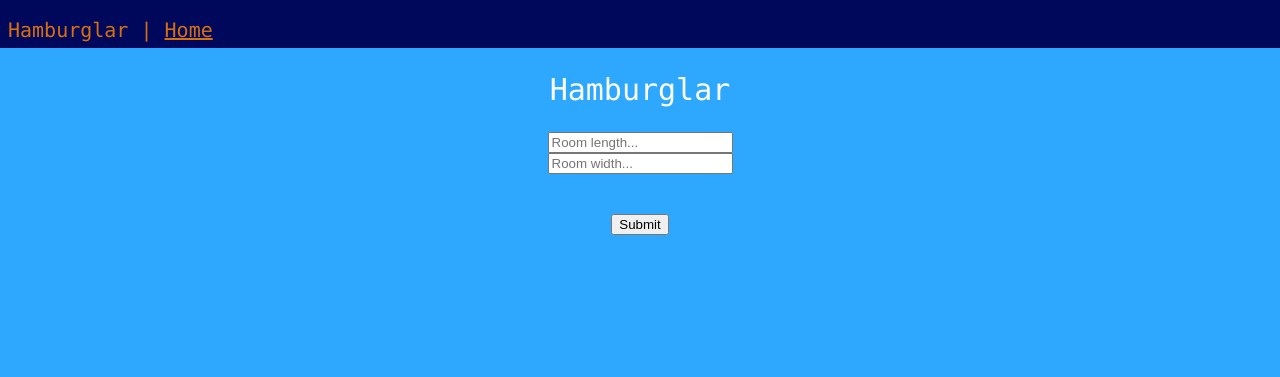
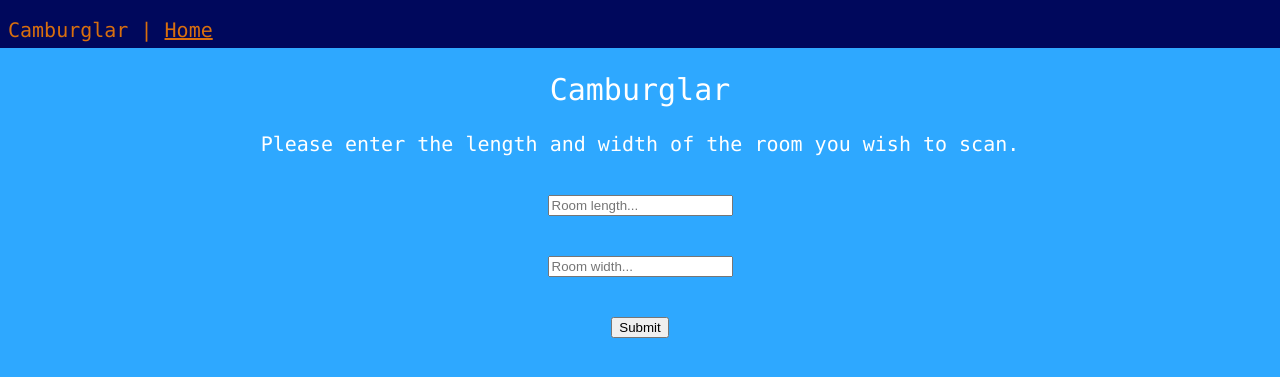
Before and after one commit to yuxi-wu/camburglar, a Flask app: template templates/home.html in a window 1280 px wide. Shown: the top 377 px of the page. Run offline with Flask 2, Linux system fonts and the light colour scheme; the template is opened without the code that fills it, so the values that code supplies are empty; parts of the project's set-up code (start-up, migrations or seed data) failed here and were passed over.

Commit message:
css works!

```diff
--- a/css/main.css
+++ b/static/main.css
@@ -15,7 +15,6 @@ body {
 	margin-right: -10px;
 	padding: 10px;
 }
-
 h1 {
 	font-family: "Lucida Console", Monaco, monospace;
 	font-size: 30px;
@@ -38,12 +37,10 @@ p {
 	font-size: 20px;
 	color: #ffffff;
 	"Lucida Console", Monaco, monospace;
-
 }
 #headertext, a {
 	color: #d86f0e;
 }
-
 ul {
 	list-style-type: none;
 	text-align: left;
@@ -81,7 +78,6 @@ li.center {
     height: 50px;
     width: 200px;
     font-size: 18px;
-
 }
 #submit:hover {
     color: #d86f0e;
--- a/templates/home.html
+++ b/templates/home.html
@@ -3,16 +3,17 @@
 {% block content %}-->
 
 <head>
-  <title>Hamburglar</title>
+  <title>Camburglar</title>
 </head>
 
-<link rel="stylesheet" type="text/css" href="../css/main.css">
+<link rel="stylesheet" type="text/css" href="../static/main.css">
     <div id="header">
-        <p id="headertext">Hamburglar | <a href="">Home</a></p>
+        <p id="headertext">Camburglar | <a href="">Home</a></p>
 	</div>
-	<h1>Hamburglar</h1>
+	<h1>Camburglar</h1>
+    <p>Please enter the length and width of the room you wish to scan.</p><br>
     <form action="results", method='post'>
-        <input type="text" name="Length" placeholder="Room length..."><br>
+        <input type="text" name="Length" placeholder="Room length..."><br><br>
         <input type="text" name="Width" placeholder="Room width..."><br>
         <br>
         <input type="submit" value="Submit">
```
Also changed, not shown: templates/results.html (+4 -4 lines), static/results.css (renamed from css/results.css).
